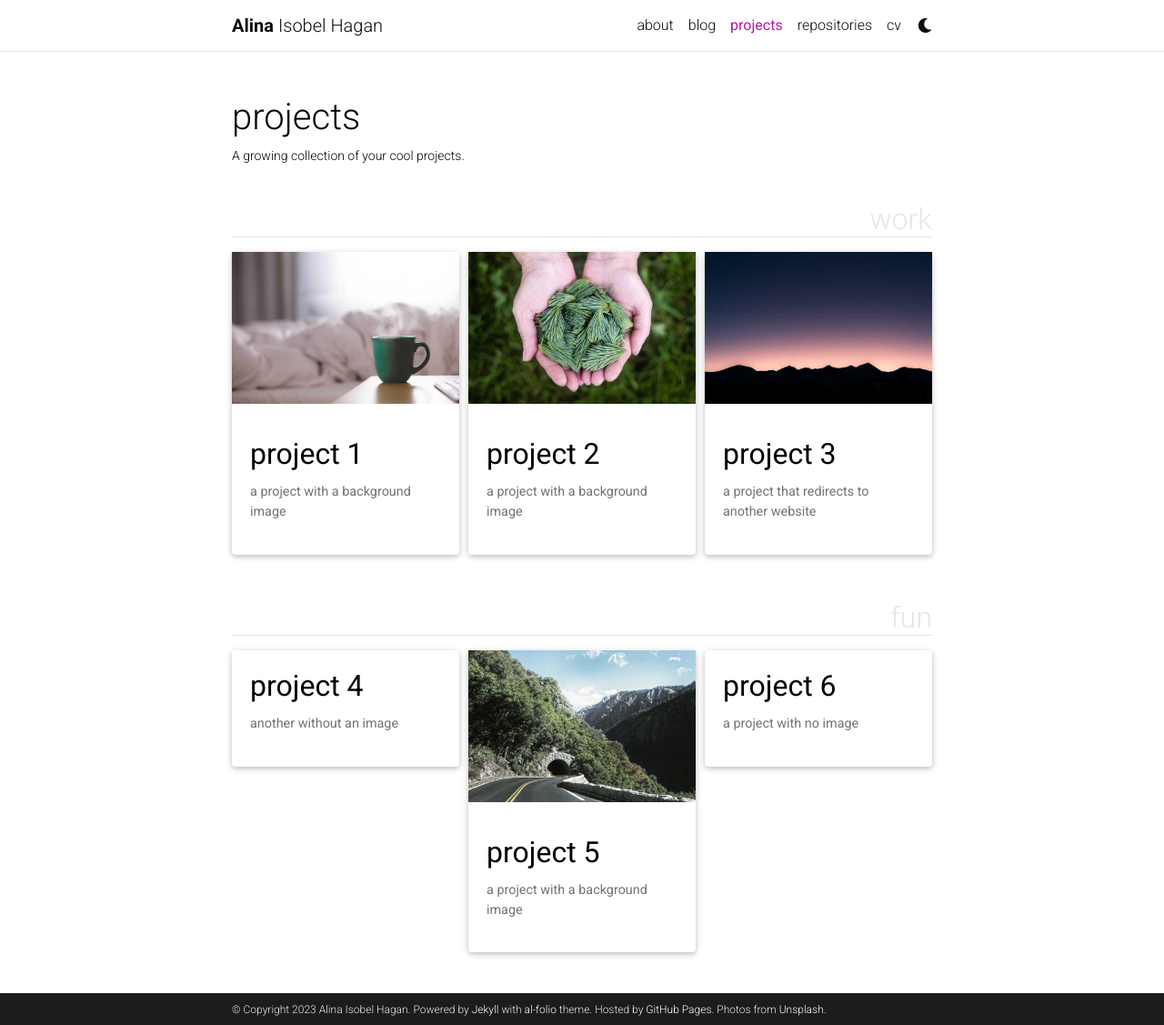
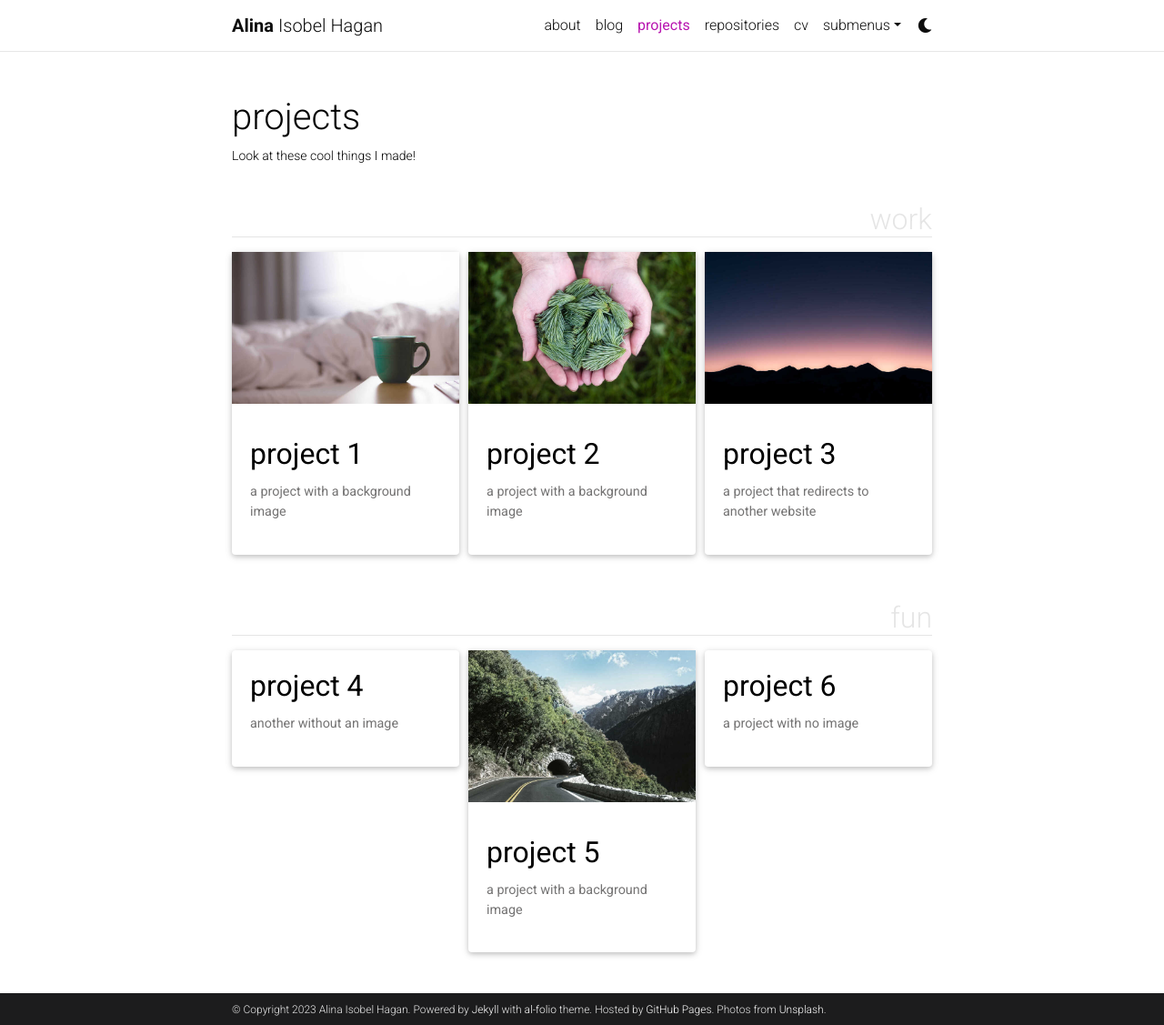
Before and after one commit to aihphysics/aihphysics.github.io, a Jekyll site: the page built from _pages/projects.md, in a window 1280 px wide and 1127 px high. Shown: the whole window at 91% size. Built offline with Jekyll 4.4.1, drawn with Linux system fonts in a browser that asks for light colours; full-size pictures stand in for the smaller copies a plugin makes; comment, search, counter and statistics services are not loaded; a style sheet for code colours, icons or effects is not loaded.

Commit message:
removing blog attempt

```diff
--- a/_config.yml
+++ b/_config.yml
@@ -115,7 +115,7 @@
 # Blog
 # -----------------------------------------------------------------------------
 
-blog_name: al-folio # blog_name will be displayed in your blog page
+blog_name:  # blog_name will be displayed in your blog page
 blog_nav_title: blog # your blog must have a title for it to be displayed in the nav bar
 blog_description: a simple whitespace theme for academics
 permalink: /blog/:year/:title/
@@ -340,7 +340,7 @@
 enable_tooltips:            false  # enables automatic tooltip links generated
                                    # for each section titles on pages and posts
 enable_darkmode:            true   # enables switching between light/dark modes
-enable_navbar_social:       true  # enables displaying social links in the
+enable_navbar_social:       false  # enables displaying social links in the
                                    # navbar on the about page
 enable_project_categories:  true   # enables categorization of projects into
                                    # multiple categories
--- a/_pages/projects.md
+++ b/_pages/projects.md
@@ -2,7 +2,7 @@
 layout: page
 title: projects
 permalink: /projects/
-description: A growing collection of your cool projects.
+description: Look at these cool things I made!
 nav: true
 nav_order: 2
 display_categories: [work, fun]
```
Also changed, not shown: _pages/dropdown.md (+0 -3 lines).
